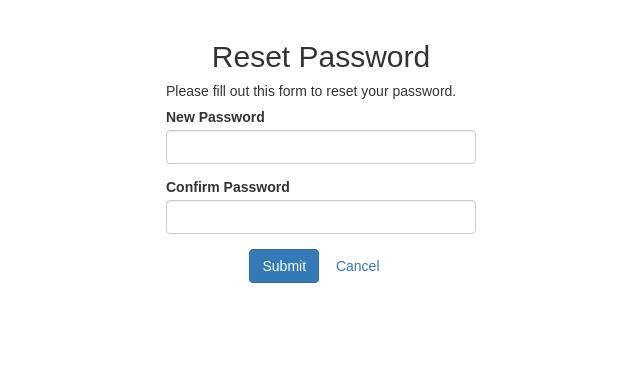
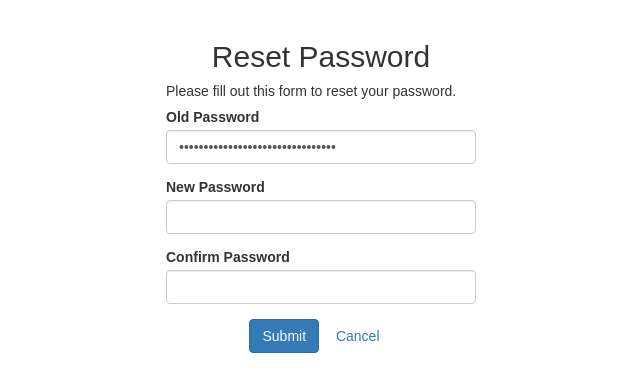
Before and after one commit to 2019Ganjil-PemrogramanBerbasisWeb/tugas3-pwa-oauth-jexcel-tamoriginal, a PHP site: page /reset-password.php in a window 1280 px wide. Shown: the top 392 px of the page, without its empty margins (319-959 px from the left). Run offline with PHP 8.4, Linux system fonts and the light colour scheme; a user stored in the database is signed in; data that the repository does not hold is empty.

Commit message:
Update reset-password.php

```diff
--- a/reset-password.php
+++ b/reset-password.php
@@ -12,13 +12,18 @@ if (!isset($_SESSION["loggedin"]) || $_SESSION["loggedin"] !== true) {
 require_once "conn.php";
 
 // Define variables and initialize with empty values
-$new_password = $confirm_password = "";
+$new_password = $confirm_password = $old_password = "";
 $new_password_err = $confirm_password_err = "";
+$old_password = md5($_POST['old_password']);
+$oldpassworddb = $row['password'];
 
 // Processing form data when form is submitted
 if ($_SERVER["REQUEST_METHOD"] == "POST") {
-
+    if ($old_password==$oldpassworddb){
     // Validate new password
+    if ($_POST["old_password"] == $_POST["new_password"]) {
+        $new_password_err = "Password equals to the old one.";
+    } else{
     if (empty(trim($_POST["new_password"]))) {
         $new_password_err = "Please enter the new password.";
     } elseif (strlen(trim($_POST["new_password"])) < 6) {
@@ -35,7 +40,8 @@ if ($_SERVER["REQUEST_METHOD"] == "POST") {
             $confirm_password_err = "Password did not match.";
         }
     }
-
+    }
+    }
     // Check input errors before updating the database
     if (empty($new_password_err) && empty($confirm_password_err)) {
         // Prepare an update statement
@@ -93,6 +99,11 @@ if ($_SERVER["REQUEST_METHOD"] == "POST") {
         <p style="float: left;">Please fill out this form to reset your password.</p>
         <form action="<?php echo htmlspecialchars($_SERVER["PHP_SELF"]); ?>" method="post">
             <div class="form-group <?php echo (!empty($new_password_err)) ? 'has-error' : ''; ?>">
+                <label style="float: left;">Old Password</label>
+                <input type="password" name="old_password" class="form-control" value="<?php echo $old_password; ?>">
+                <span class="help-block"><?php echo $new_password_err; ?></span>
+            </div>
+            <div class="form-group <?php echo (!empty($new_password_err)) ? 'has-error' : ''; ?>">
                 <label style="float: left;">New Password</label>
                 <input type="password" name="new_password" class="form-control" value="<?php echo $new_password; ?>">
                 <span class="help-block"><?php echo $new_password_err; ?></span>
```
